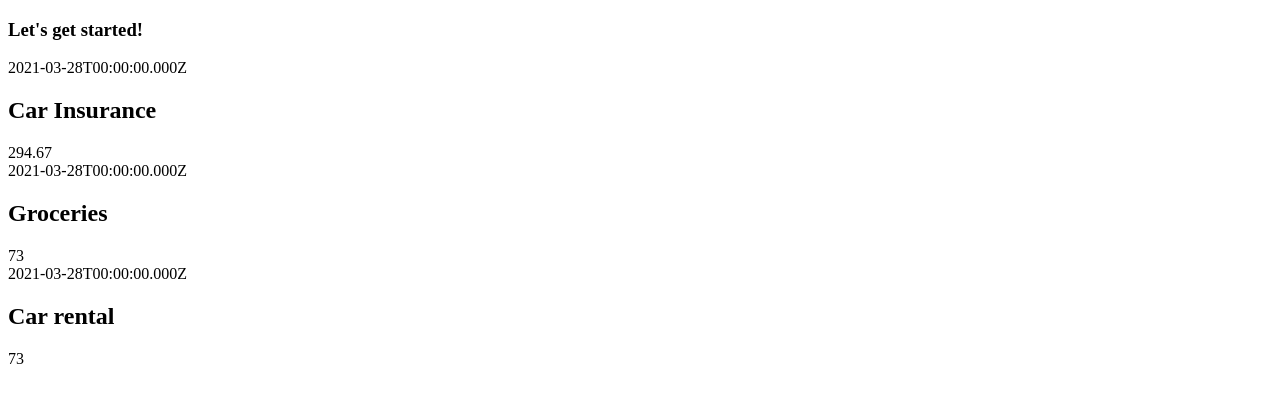
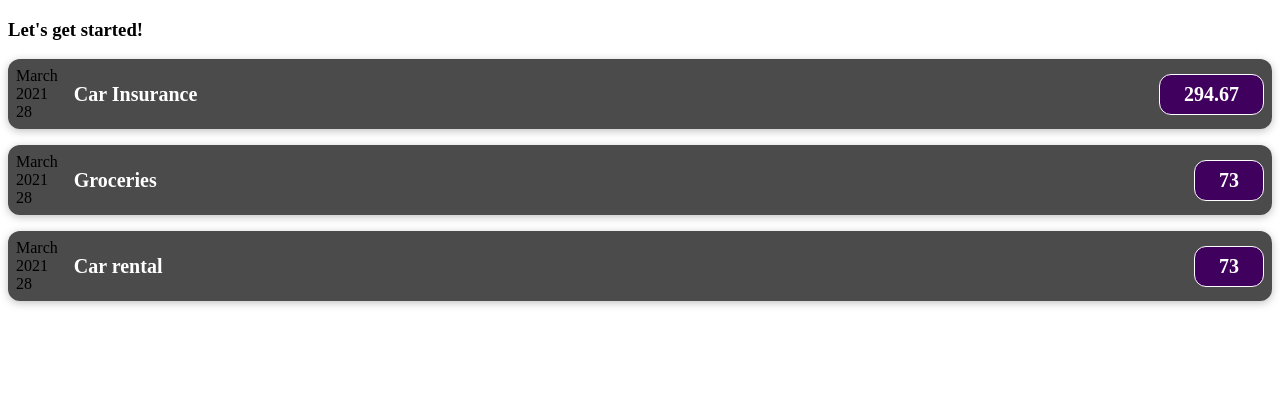
Before and after one commit to Vllaadd/user-database, a React (Create React App) app: page / in a window 1280 px wide. Shown: the top 402 px of the page. Built offline with nearby package versions, Linux system fonts and the light colour scheme.

Commit message:
using props to access data

```diff
--- a/src/components/ExpenseItem.js
+++ b/src/components/ExpenseItem.js
@@ -1,17 +1,22 @@
 import React from 'react';
+import './ExpenseItem.css';
 
 export default function ExpenseItem(props) {
+    const month = props.date.toLocaleString("en-US", {month: "long"});
+    const day = props.date.toLocaleString("en-US", {day: "2-digit"});
+    const year = props.date.getFullYear();
 
     return (
-        <>
             <div className='expense-item'>
-                <div>{props.date.toISOString()}</div>
+                <div>
+                <div>{month}</div>
+                <div>{year}</div>
+                <div>{day}</div>
+                </div>
                 <div className='expense-item__description'>
                     <h2>{props.title}</h2>
                     <div className='expense-item__price'>{props.amount}</div>
                 </div>
             </div>
-        </>
-
     )
 }
```
